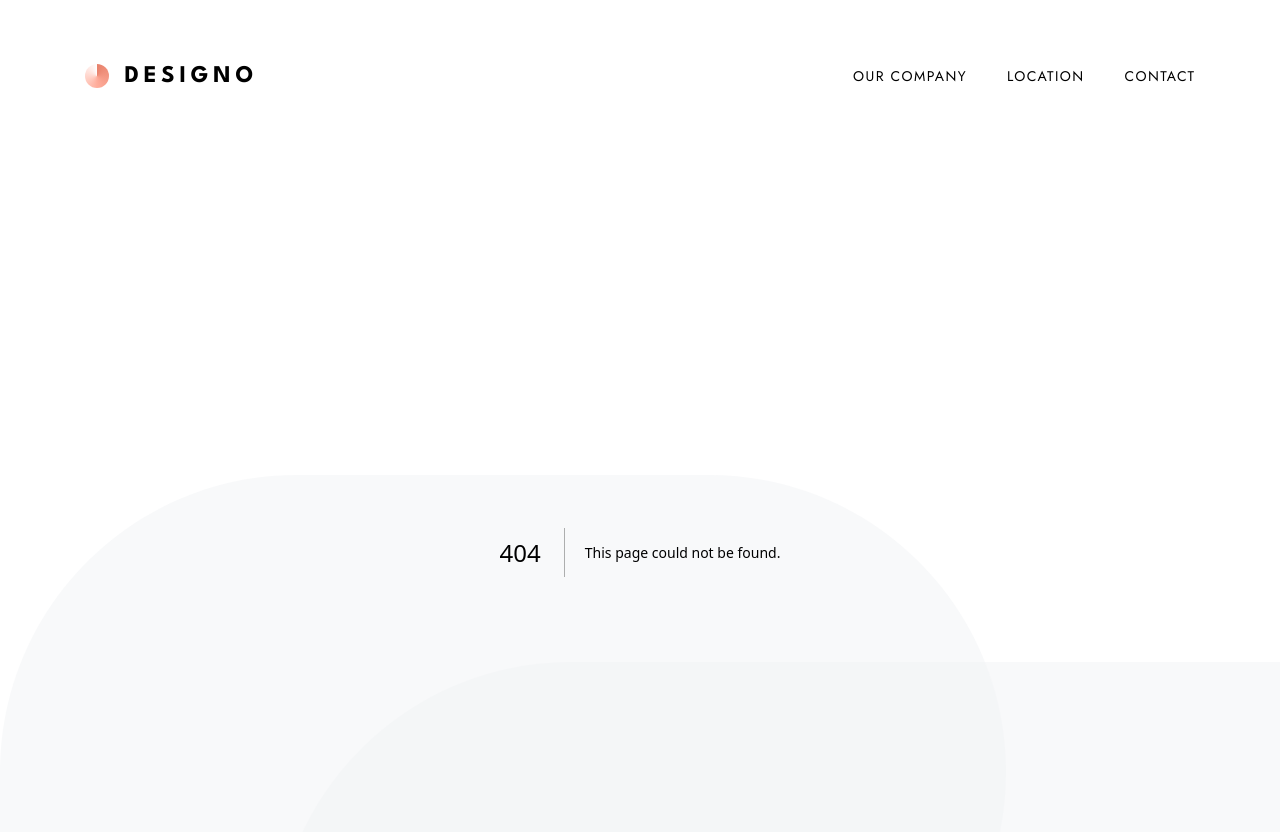
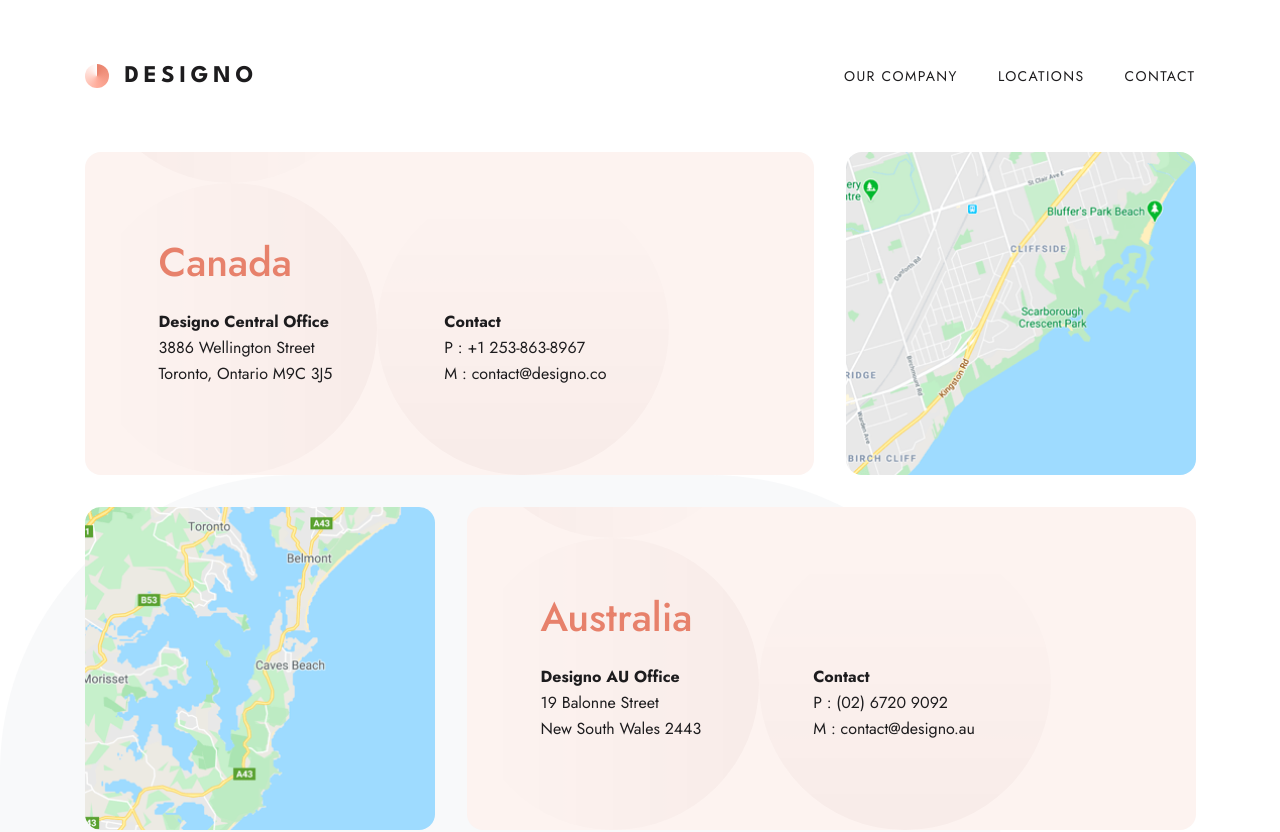
Before and after one commit to ayoub-ahabchane/fem-designo, a Next.js app: page /locations in a window 1280 px wide. Before the commit this address had no page. Shown: the top 832 px of the page. Built offline with nearby package versions, Linux system fonts and the light colour scheme.

Commit message:
feat: add locations page & page titles

```diff
--- a/src/app/layout.js
+++ b/src/app/layout.js
@@ -4,8 +4,12 @@ import { Jost } from "next/font/google";
 import Footer from "@/components/Footer";
 
 export const metadata = {
-  title: "Designo",
-  description: "Generated by create next app",
+  title: {
+    default: "Designo",
+    template: "%s | Designo",
+  },
+  description:
+    "A Frontend Mentor challenge solution submitted by Ayoub Ahabchane",
 };
 
 const jost = Jost({
--- /dev/null
+++ b/src/app/locations/page.js
@@ -0,0 +1,58 @@
+import LocationCard from "@/components/locations/LocationCard";
+import React from "react";
+
+export const metadata = {
+  title: "Locations",
+};
+
+const page = () => {
+  const locations = [
+    {
+      id: "ca",
+      country: "canada",
+      title: "Designo Central Office",
+      addressLines: ["3886 Wellington Street", "Toronto, Ontario M9C 3J5"],
+      phone: "+1 253-863-8967",
+      mail: "contact@designo.co",
+      mapPosition: "right",
+      mobileBg: "bg-[url('../assets/locations/tablet/image-map-canada.png')]",
+      desktopBg:
+        "lg:bg-[url('../assets/locations/desktop/image-map-canada.png')]",
+    },
+    {
+      id: "au",
+      country: "australia",
+      title: "Designo AU Office",
+      addressLines: ["19 Balonne Street", "New South Wales 2443"],
+      phone: "(02) 6720 9092",
+      mail: "contact@designo.au",
+      mapPosition: "left",
+      mobileBg:
+        "bg-[url('../assets/locations/tablet/image-map-australia.png')]",
+      desktopBg:
+        "lg:bg-[url('../assets/locations/desktop/image-map-australia.png')]",
+    },
+    {
+      id: "uk",
+      country: "United Kingdom",
+      title: "Designo UK Office",
+      addressLines: ["13  Colorado Way", "Rhyd-y-fro SA8 9GA"],
+      phone: "078 3115 1400",
+      mail: "contact@designo.co.uk",
+      mapPosition: "right",
+      mobileBg: "bg-[url('../assets/locations/tablet/image-map-uk.png')]",
+      desktopBg:
+        "lg:bg-[url('../assets/locations/desktop/image-map-united-kingdom.png')]",
+    },
+  ];
+
+  return (
+    <section className="pageWrapper grid grid-flow-row auto-rows-fr gap-y-10 lg:gap-y-8">
+      {locations.map((location) => (
+        <LocationCard key={location.id} {...location} />
+      ))}
+    </section>
+  );
+};
+
+export default page;
--- a/src/app/services/app-design/page.js
+++ b/src/app/services/app-design/page.js
@@ -7,6 +7,10 @@ import todoImg from "../../../assets/app-design/desktop/image-todo.jpg";
 import loopstudiosImg from "../../../assets/app-design/desktop/image-loopstudios.jpg";
 import ProjectsGrid from "@/components/ProjectsGrid";
 import OtherServices from "@/components/OtherServices";
+
+export const metadata = {
+  title: "App Deisgn",
+};
 
 const projects = [
   {
--- a/src/app/services/graphic-design/page.js
+++ b/src/app/services/graphic-design/page.js
@@ -5,6 +5,10 @@ import boxedwaterImg from "../../../assets/graphic-design/desktop/image-boxed-wa
 import scienceImg from "../../../assets/graphic-design/desktop/image-science.jpg";
 import ProjectsGrid from "@/components/ProjectsGrid";
 import OtherServices from "@/components/OtherServices";
+
+export const metadata = {
+  title: "Graphic Design",
+};
 
 const projects = [
   {
--- a/src/app/services/web-design/page.js
+++ b/src/app/services/web-design/page.js
@@ -8,6 +8,10 @@ import blogrImg from "../../../assets/web-design/desktop/image-blogr.jpg";
 import campImg from "../../../assets/web-design/desktop/image-camp.jpg";
 import ProjectsGrid from "@/components/ProjectsGrid";
 import OtherServices from "@/components/OtherServices";
+
+export const metadata = {
+  title: "Web Design",
+};
 
 const projects = [
   {
--- a/src/components/Locations.jsx
+++ b/src/components/Locations.jsx
@@ -11,7 +11,7 @@ const Locations = () => {
         <Canada />
         <div className="flex flex-col items-center gap-8">
           <h3 className="h3">Canada</h3>
-          <Link className="button light" href={"/locations#canada"}>
+          <Link className="button light" href={"/locations#ca"}>
             See location
           </Link>
         </div>
@@ -20,7 +20,7 @@ const Locations = () => {
         <Australia />
         <div className="flex flex-col items-center gap-8">
           <h3 className="h3">Australia</h3>
-          <Link className="button light" href={"/locations#australia"}>
+          <Link className="button light" href={"/locations#au"}>
             See location
           </Link>
         </div>
@@ -29,7 +29,7 @@ const Locations = () => {
         <UnitedKingdom />
         <div className="flex flex-col items-center gap-8">
           <h3 className="h3">United Kingdom</h3>
-          <Link className="button light" href={"/locations#unitedkingdom"}>
+          <Link className="button light" href={"/locations#uk"}>
             See location
           </Link>
         </div>
--- a/src/components/Navmenu.jsx
+++ b/src/components/Navmenu.jsx
@@ -8,7 +8,7 @@ import Link from "next/link";
 
 const navItems = [
   { title: "our company", link: "/about" },
-  { title: "location", link: "/location" },
+  { title: "locations", link: "/locations" },
   { title: "contact", link: "/contact" },
 ];
 
--- /dev/null
+++ b/src/components/locations/LocationCard.jsx
@@ -0,0 +1,58 @@
+import React from "react";
+
+const LocationCard = ({
+  country,
+  title,
+  addressLines,
+  phone,
+  mail,
+  mapPosition,
+  mobileBg,
+  desktopBg,
+  id,
+}) => {
+  return (
+    <article
+      id={id}
+      className={`grid auto-rows-fr md:gap-y-8 lg:grid-flow-col mdmax:grid-rows-[320px_auto] ${
+        mapPosition === "right"
+          ? "lg:grid-cols-[auto_350px]"
+          : "lg:grid-cols-[350px_auto]"
+      } lg:grid-rows-1 lg:gap-x-8`}
+    >
+      <div
+        className={`row-span-1 row-start-2 flex flex-col items-center gap-6 bg-lighter-peach bg-[url('../assets/shared/desktop/bg-pattern-three-circles.svg')] bg-[position:left_top] bg-no-repeat py-[5.5rem] px-6 text-center md:items-start md:rounded-2xl md:bg-[position:left_bottom] md:px-[4.625rem] lg:row-start-1 lg:${
+          mapPosition === "left" ? "col-start-2" : "col-start-1"
+        }`}
+      >
+        <h3 className="text-[2rem] font-medium capitalize leading-[1.125em]  text-peach md:text-[2.5rem]">
+          {country}
+        </h3>
+        <div className="flex flex-col gap-6 text-center md:flex-row md:gap-28 md:text-left">
+          <address className="shrink-0 text-[0.9375rem] not-italic leading-relaxed text-black md:text-body">
+            <span className="font-bold">{title}</span>
+            <br />
+            {addressLines.map((line) => (
+              <>
+                {line} <br />
+              </>
+            ))}
+          </address>
+          <p className="w-full  text-[0.9375rem] leading-relaxed text-black md:text-body">
+            <span className="font-bold">Contact</span>
+            <br />P : {phone}
+            <br />M : {mail}
+          </p>
+        </div>
+      </div>
+      <div
+        role="none presentation"
+        className={`row-span-1 row-start-1 w-full ${mobileBg} bg-cover md:rounded-2xl ${desktopBg} bg-cover bg-center lg:${
+          mapPosition === "left" ? "col-start-1" : "col-start-2"
+        }`}
+      ></div>
+    </article>
+  );
+};
+
+export default LocationCard;
```
